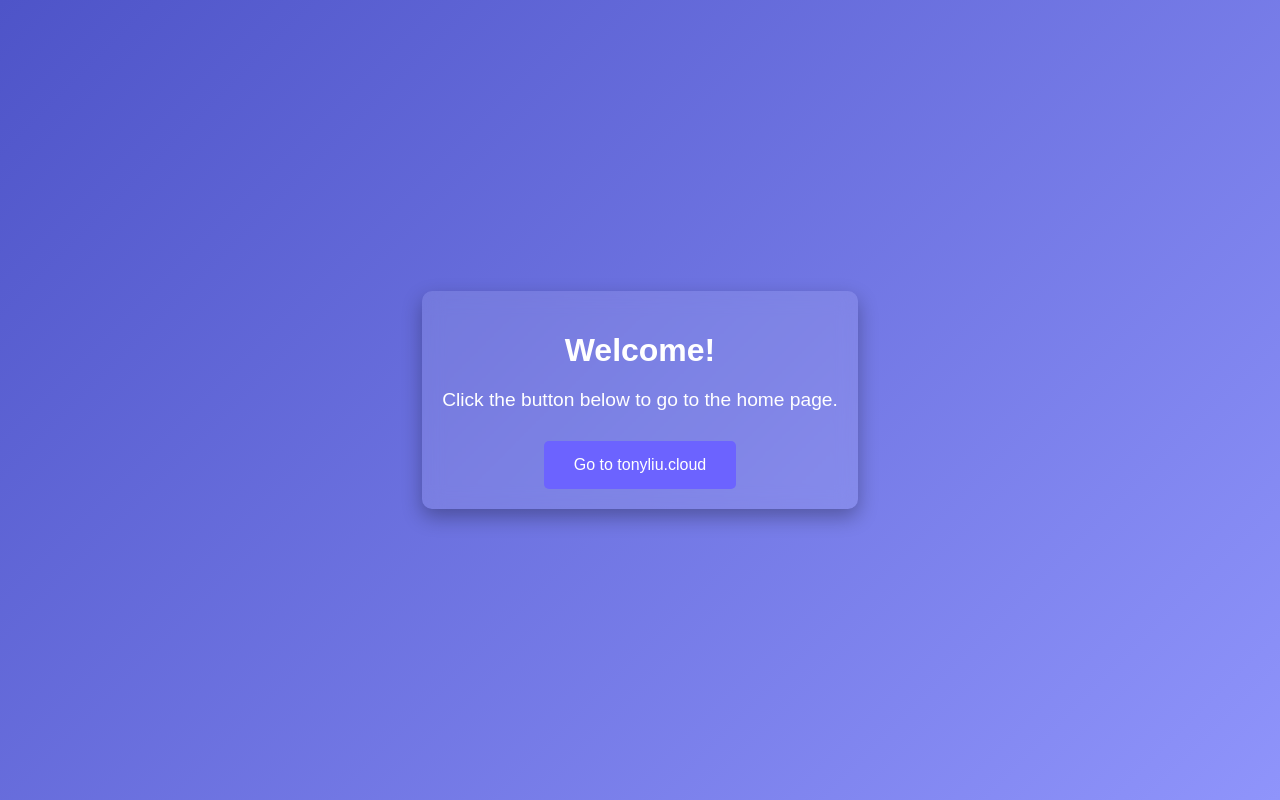
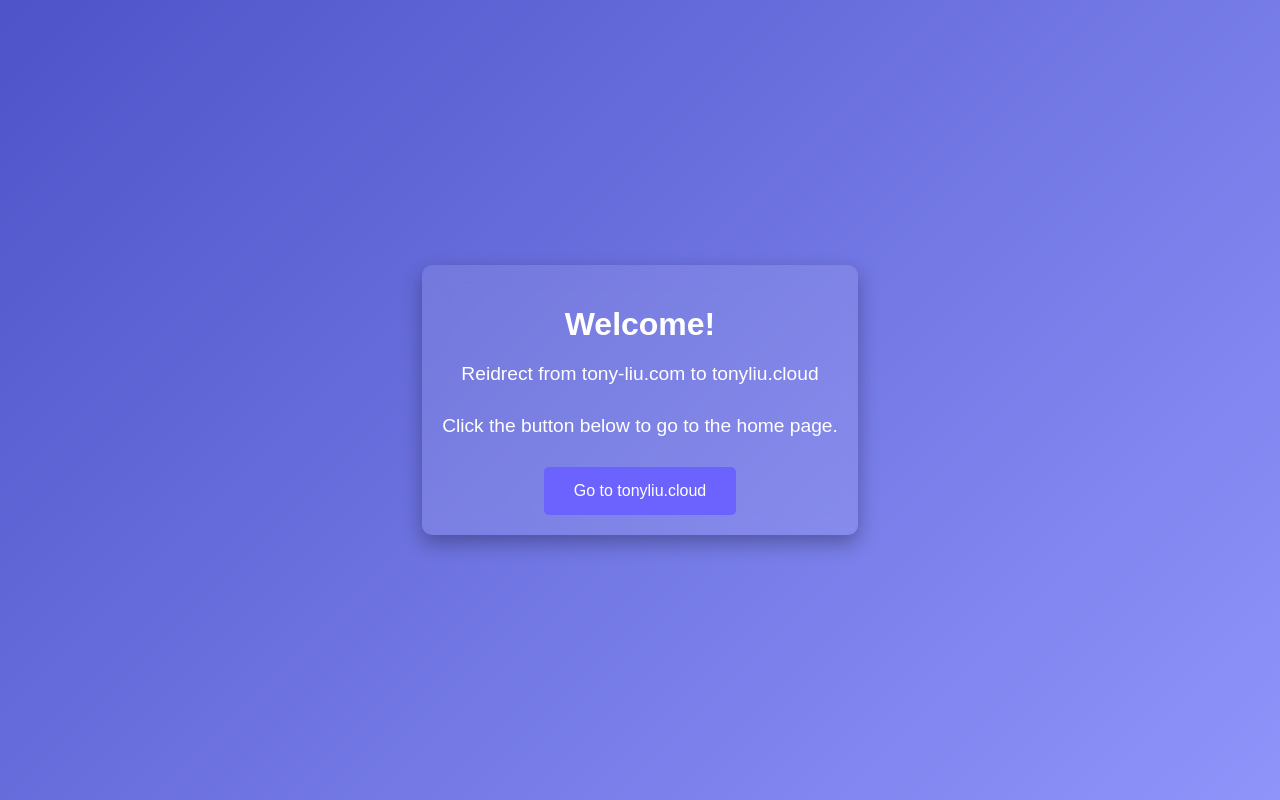
Before and after one commit to tonyliucloud/tony-liu.com, a plain HTML site: page index.html in a window 1280 px wide. Drawn offline with Linux system fonts and the light colour scheme.

Commit message:
Update index.html

```diff
--- a/index.html
+++ b/index.html
@@ -70,6 +70,7 @@
 <body>
   <div class="container">
     <h1>Welcome!</h1>
+    <p>Reidrect from tony-liu.com to tonyliu.cloud</p>
     <p>Click the button below to go to the home page.</p>
     <button onclick="redirectToSite()">Go to tonyliu.cloud</button>
   </div>
```
